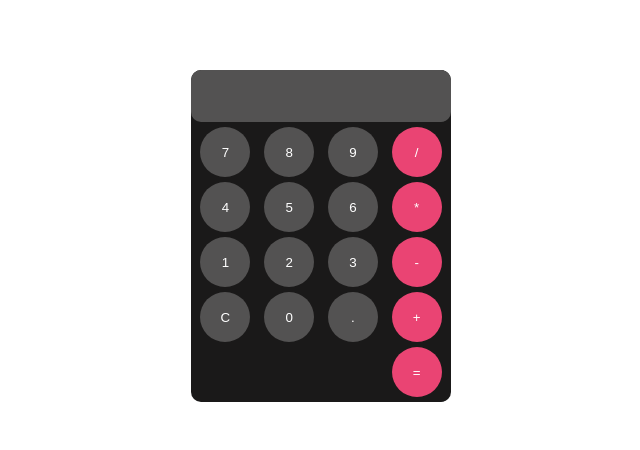
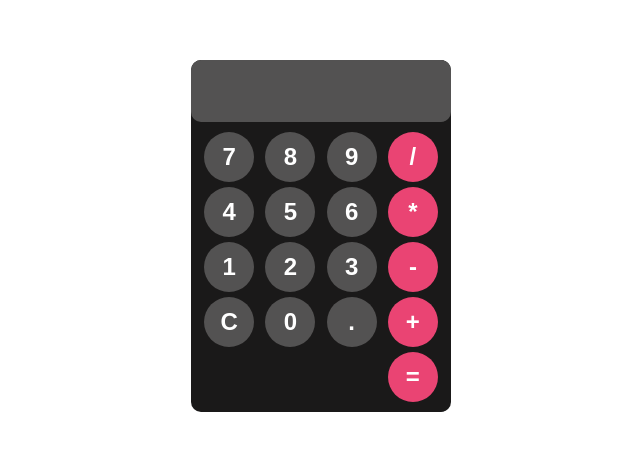
Before and after one commit to Esther-Idumu/simple-calculator, a plain HTML site: page index.html in a window 1280 px wide. Shown: the part 164-614 px from the top of the page, without its empty margins (319-959 px from the left). Drawn offline with Linux system fonts and the light colour scheme.

Commit message:
Final version

```diff
--- a/index.html
+++ b/index.html
@@ -11,23 +11,23 @@
     <div id="calculator">
         <input id="display" readonly>
         <div class="keys">
-            <button onclick="appendToDisplay('')">7</button>
-            <button onclick="appendToDisplay('')">8</button>
-            <button onclick="appendToDisplay('')">9</button>
-            <button class="sign" onclick="appendToDisplay('')">/</button>
-            <button onclick="appendToDisplay('')">4</button>
-            <button onclick="appendToDisplay('')">5</button>
-            <button onclick="appendToDisplay('')">6</button>
-            <button class="sign" onclick="appendToDisplay('')">*</button>
-            <button onclick="appendToDisplay('')">1</button>
-            <button onclick="appendToDisplay('')">2</button>
-            <button onclick="appendToDisplay('')">3</button>
-            <button class="sign" onclick="appendToDisplay('')">-</button>
-            <button onclick="appendToDisplay('')">C</button>
-            <button onclick="appendToDisplay('')">0</button>
-            <button onclick="appendToDisplay('')">.</button>
-            <button class="sign" onclick="appendToDisplay('')">+</button>
-            <button class="sign" id="equal" onclick="appendToDisplay('')">=</button>
+            <button onclick="appendToDisplay('7')">7</button>
+            <button onclick="appendToDisplay('8')">8</button>
+            <button onclick="appendToDisplay('9')">9</button>
+            <button class="sign" onclick="appendToDisplay('/')">/</button>
+            <button onclick="appendToDisplay('4')">4</button>
+            <button onclick="appendToDisplay('5')">5</button>
+            <button onclick="appendToDisplay('6')">6</button>
+            <button class="sign" onclick="appendToDisplay('*')">*</button>
+            <button onclick="appendToDisplay('1')">1</button>
+            <button onclick="appendToDisplay('2')">2</button>
+            <button onclick="appendToDisplay('3')">3</button>
+            <button class="sign" onclick="appendToDisplay('-')">-</button>
+            <button onclick="clearDisplay('C')">C</button>
+            <button onclick="appendToDisplay('0')">0</button>
+            <button onclick="appendToDisplay('.')">.</button>
+            <button class="sign" onclick="appendToDisplay('+')">+</button>
+            <button class="sign" id="equal" onclick="evaluateResult('=')">=</button>
         </div>
     </div>
 
--- a/main.js
+++ b/main.js
@@ -0,0 +1,26 @@
+let display = document.getElementById("display");
+
+function appendToDisplay(value){
+    if(display.value === "Syntax Error"){
+        display.value = ''
+    }
+    display.value += value;
+}
+
+function clearDisplay(){
+    display.value = '';
+}
+
+function evaluateResult(){
+    try{
+      let result = eval(display.value);
+      clearDisplay();
+      appendToDisplay(result);
+    }
+    catch(e){
+        console.error('Invalid input');
+        clearDisplay();
+        appendToDisplay("Syntax Error");
+
+    }
+}
--- a/styles.css
+++ b/styles.css
@@ -13,20 +13,26 @@ body{
     background-color: rgb(26, 25, 25);
 }
 #display{
-    width: 256px;
+    padding-left: 10px ;
+    width: 248px;
     border: none;
     border-radius: inherit;
-    height: 50px;
+    height: 60px;
     background-color: rgb(83, 82, 82);
+    color: white;
+    font-size: 1.1em;
+
 }
 .keys{
-    padding: 5px;
+    padding: 10px;
     display: grid;
     grid-template-columns: repeat(4, 50px);
-    gap: 5px 5px ;
-   justify-content: space-around;
+    gap: 5px;
+    justify-content: space-around;
 }
 button{
+    font-size: 1.5em;
+    font-weight: bold;
     width: 50px;
     height: 50px;
     background-color: rgb(83, 82, 82);
@@ -34,8 +40,14 @@ button{
     border-radius: 50px;
     border: none;
 }
+button:hover{
+    background-color: rgba(83, 82, 82, 0.758);
+}
 .sign{
     background-color: rgb(234, 68, 115);
+}
+.sign:hover{
+    background-color: rgba(234, 68, 115, 0.865);
 }
 #equal{
     grid-column-start: 4;
```
